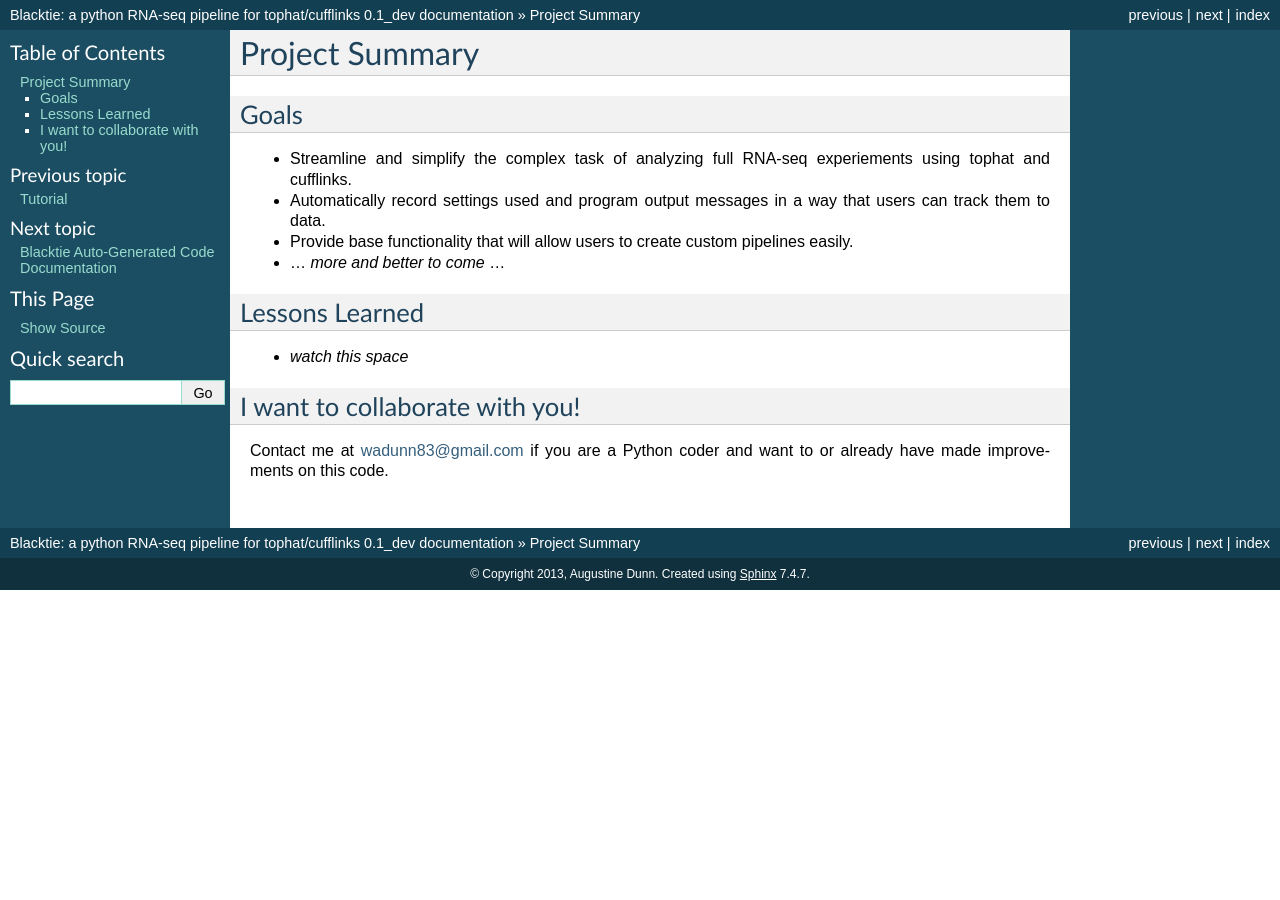
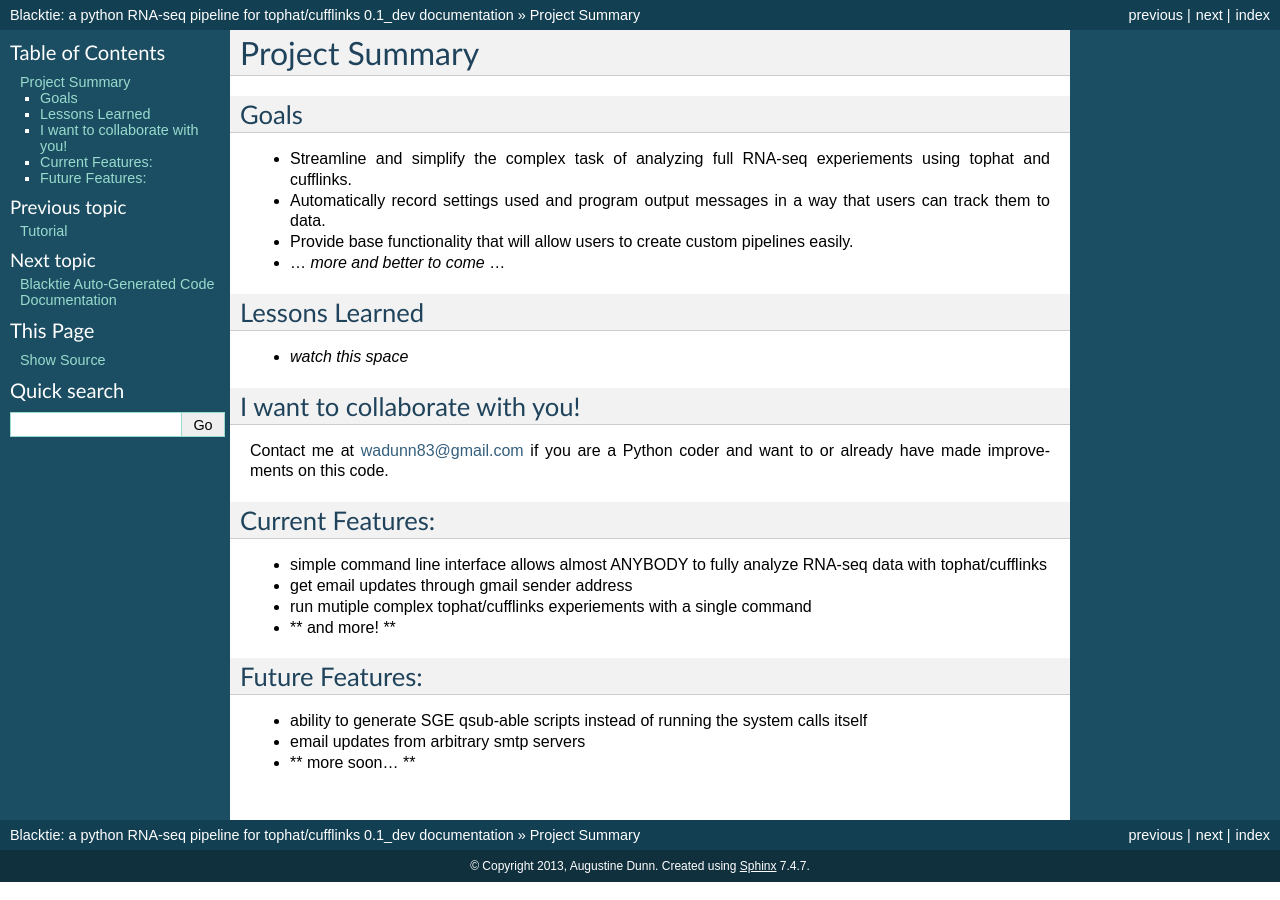
Before and after one commit to xguse/blacktie, a Sphinx documentation site: the page built from docs/project.rst, in a window 1280 px wide. Built offline with Sphinx 7.4.7, drawn with Linux system fonts in a browser that asks for light colours.

Commit message:
Update project.rst

```diff
--- a/docs/project.rst
+++ b/docs/project.rst
@@ -15,3 +15,17 @@ Lessons Learned
 I want to collaborate with you!
 ------------------------------
 Contact me at wadunn83@gmail.com if you are a Python coder and want to or already have made improvements on this code.
+
+
+Current Features:
+-----------------
+* simple command line interface allows almost ANYBODY to fully analyze RNA-seq data with tophat/cufflinks
+* get email updates through gmail sender address
+* run mutiple complex tophat/cufflinks experiements with a single command
+* ** and more! **
+
+Future Features:
+----------------
+* ability to generate SGE qsub-able scripts instead of running the system calls itself
+* email updates from arbitrary smtp servers
+* ** more soon... **
```
